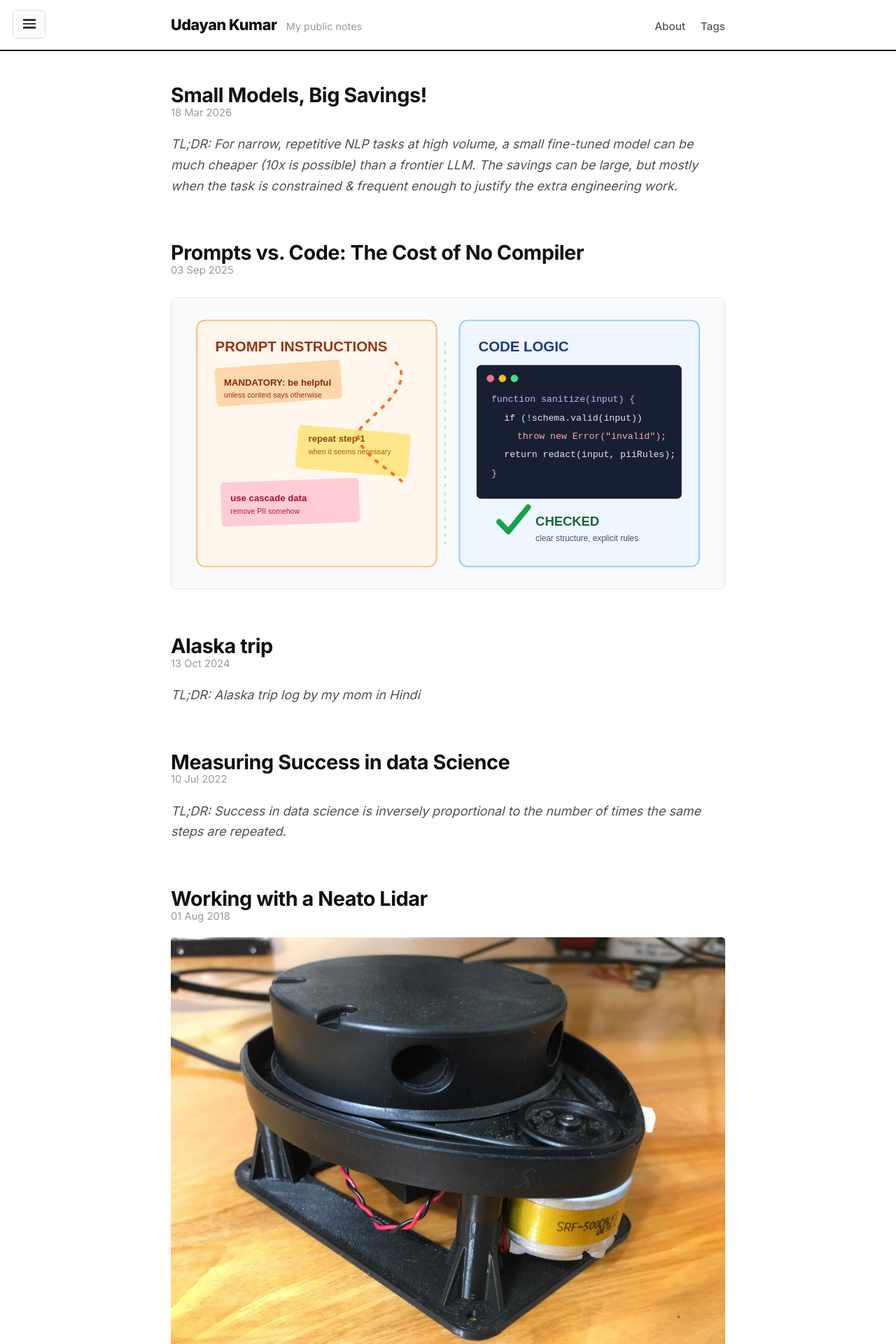
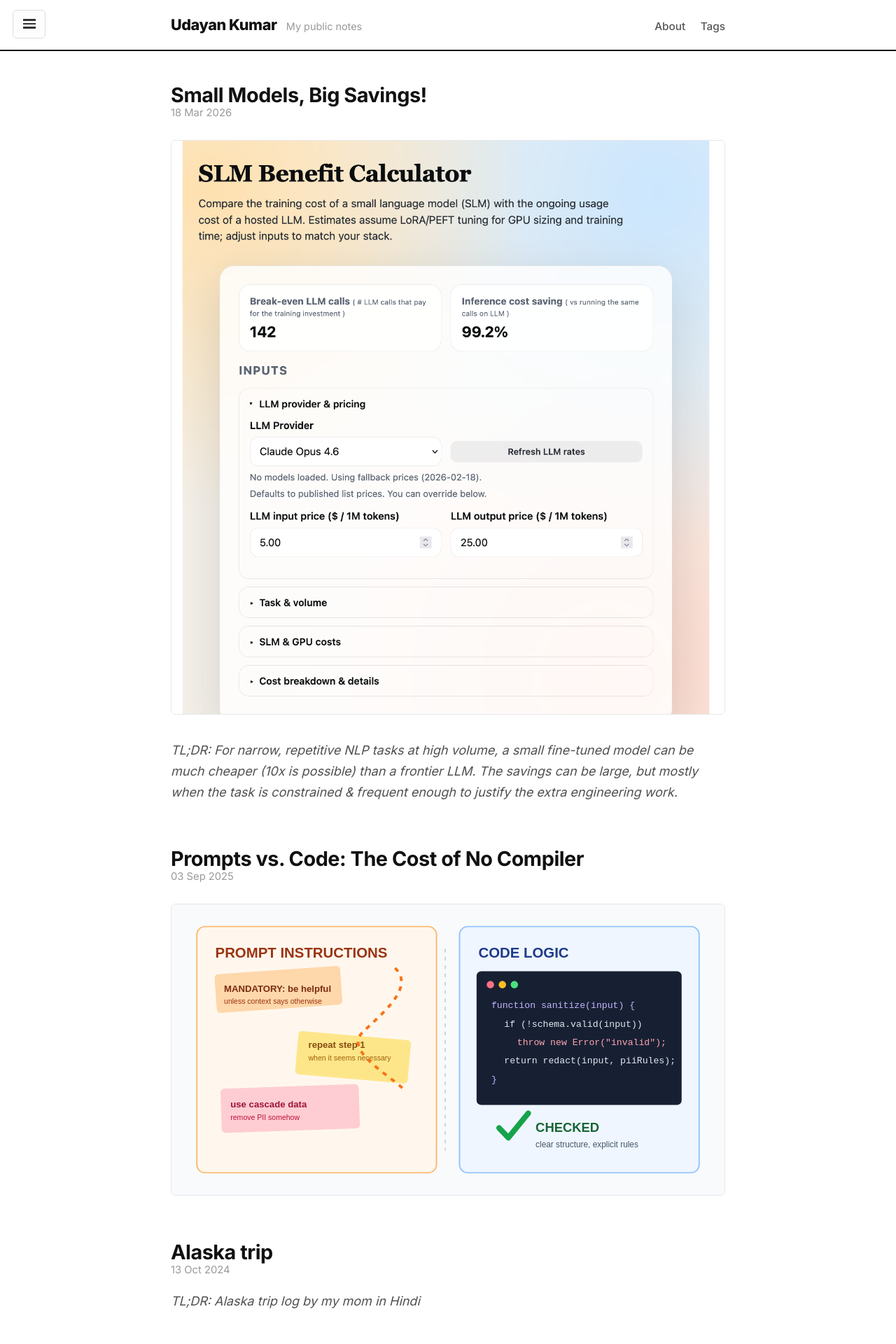
Before and after one commit to udayankumar/udayankumar.github.io, a Jekyll site: the page built from index.html, in a window 1280 px wide. Shown: the top 1920 px of the page at 70% size. Built offline with Jekyll 4.4.1, drawn with Linux system fonts in a browser that asks for light colours; the list of posts is cut into pages by our own code.

Commit message:
Add SLM post landing preview

```diff
--- a/index.html
+++ b/index.html
@@ -13,6 +13,12 @@ title: Home
     </h1>
 
     <span class="post-date">{{ post.date | date_to_string }}</span>
+
+    {% if post.hero_image %}
+    <a href="{{ post.url }}" aria-label="Read {{ post.title }}">
+      <img class="post-hero" src="{{ post.hero_image | relative_url }}" alt="Small language model cost calculator">
+    </a>
+    {% endif %}
 
     {{ post.excerpt }}
   </div>
```
Also changed, not shown: _posts/2026-03-18-using-slm.md (+1 -0 lines), assets/images/slm-calculator-preview.png (added).
